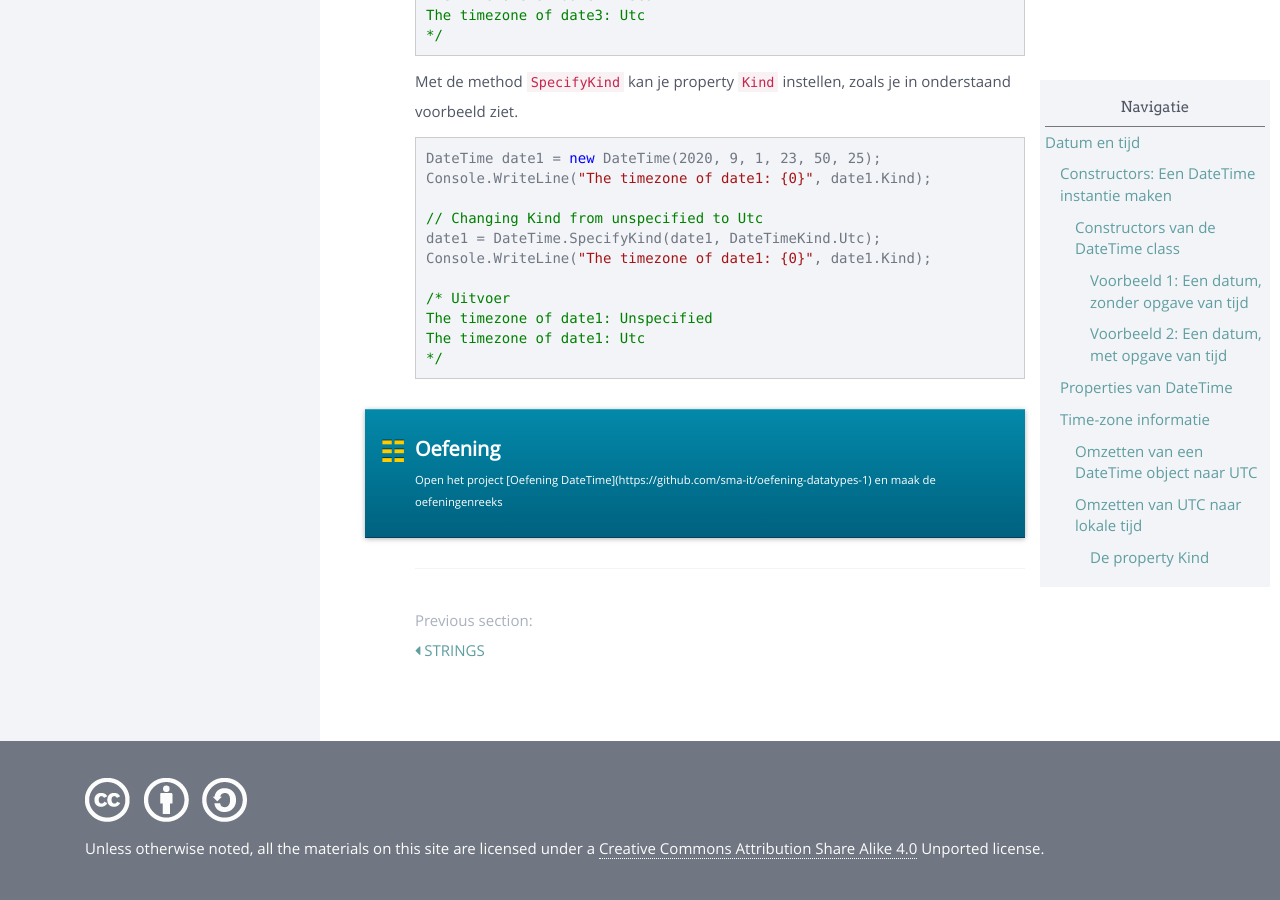
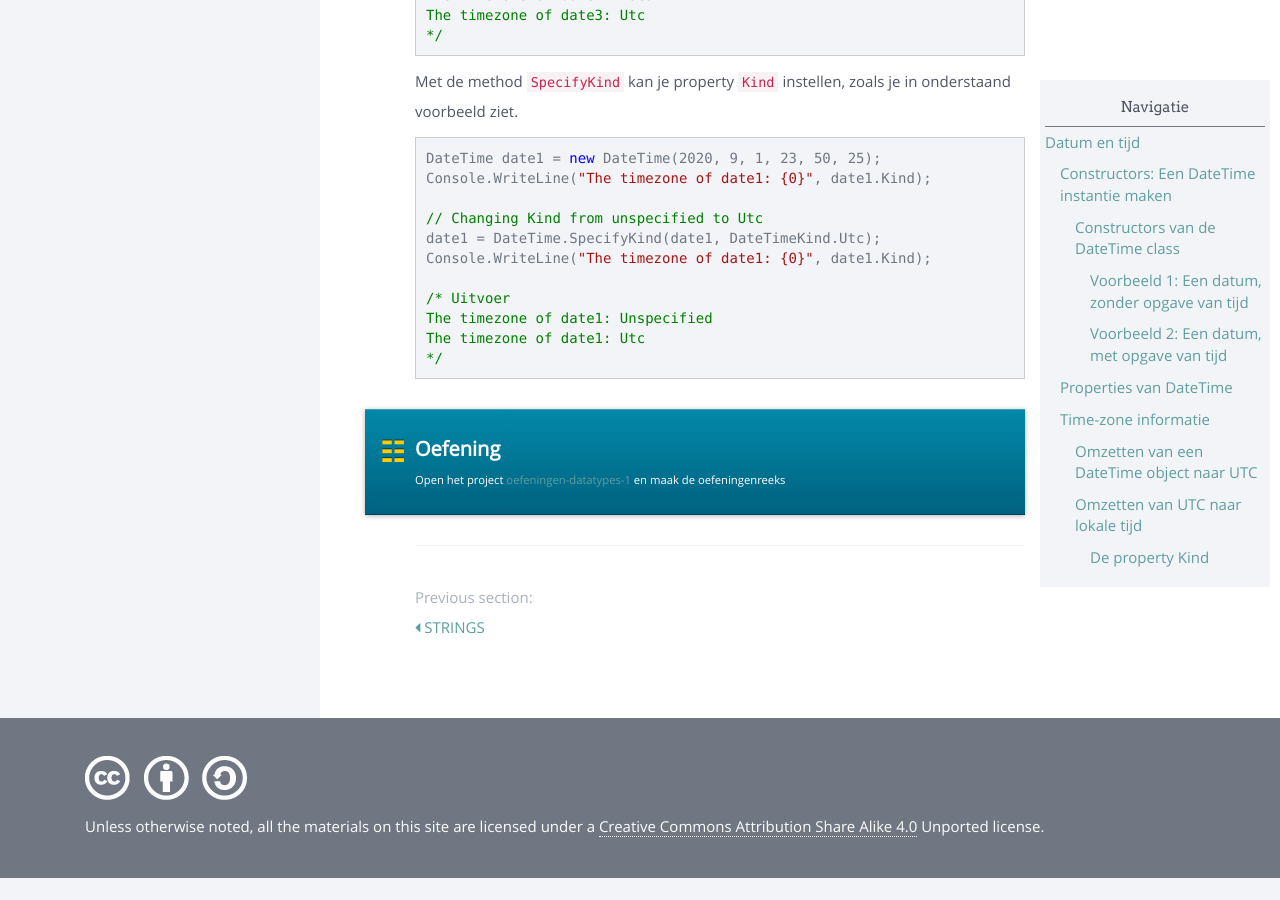
Before and after one commit to sma-it/sma-it.github.io, a Jekyll site: the page built from modules/basics/_posts/2000-01-11-DateTime.md, in a window 1280 px wide and 900 px high, scrolled down 5437 px. Built offline with Jekyll 4.4.1, drawn with Linux system fonts in a browser that asks for light colours; nearby versions of some CDN libraries; after the commit the page ends 6315 px from its top, so only the background shows below that.

Commit message:
Added link to exercises

````diff
--- a/modules/basics/_posts/2000-01-11-DateTime.md
+++ b/modules/basics/_posts/2000-01-11-DateTime.md
@@ -211,5 +211,5 @@
 ```
 
 <div class="note oefening">
-<p>Open het project [Oefening DateTime](https://github.com/sma-it/oefening-datatypes-1) en maak de oefeningenreeks</p>
+<p>Open het project <a href="https://github.com/sma-it/oefening-datatypes-1">oefeningen-datatypes-1</a> en maak de oefeningenreeks</p>
 </div>
````
